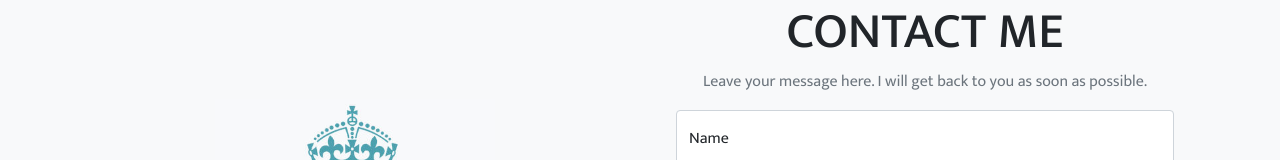
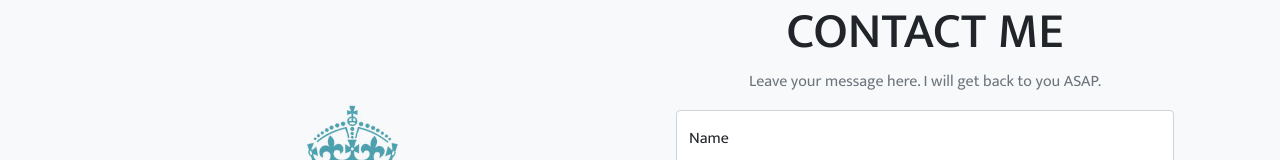
Before and after one commit to 2016lisali/lisas_portfolio, a React (Create React App) app: page / in a window 1280 px wide. Shown: the part 2331-2491 px from the top of the page. Built offline with nearby package versions, Linux system fonts and the light colour scheme; a web font is replaced by a local one.

Commit message:
change text in contact me section

```diff
--- a/src/components/Contact.jsx
+++ b/src/components/Contact.jsx
@@ -34,7 +34,7 @@ export default function Contact() {
              border text-secondary p-3
              ">
               Thank you for your contact, I will get back to you in 48 hours :).</div> :
-            <><p className="text-secondary text-center">Leave your message here. I will get back to you as soon as possible.</p>
+            <><p className="text-secondary text-center">Leave your message here. I will get back to you ASAP.</p>
               <Form ref={form} className="w-100 px-4">
                 <FloatingLabel className="mb-3" label="Name">
                   <Form.Control placeholder="Name" {...register("name", { required: true, maxLength: 20, pattern: /^[a-zA-Z]*$/ })} />
```
